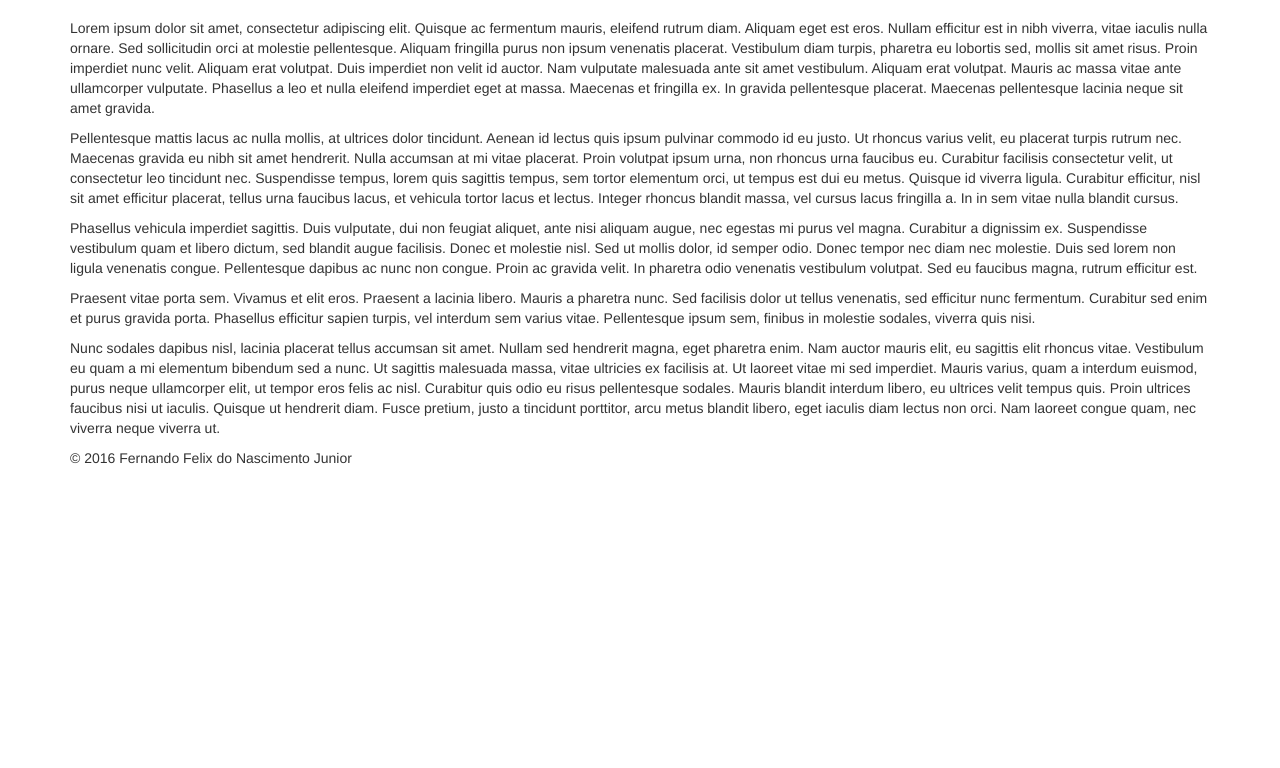
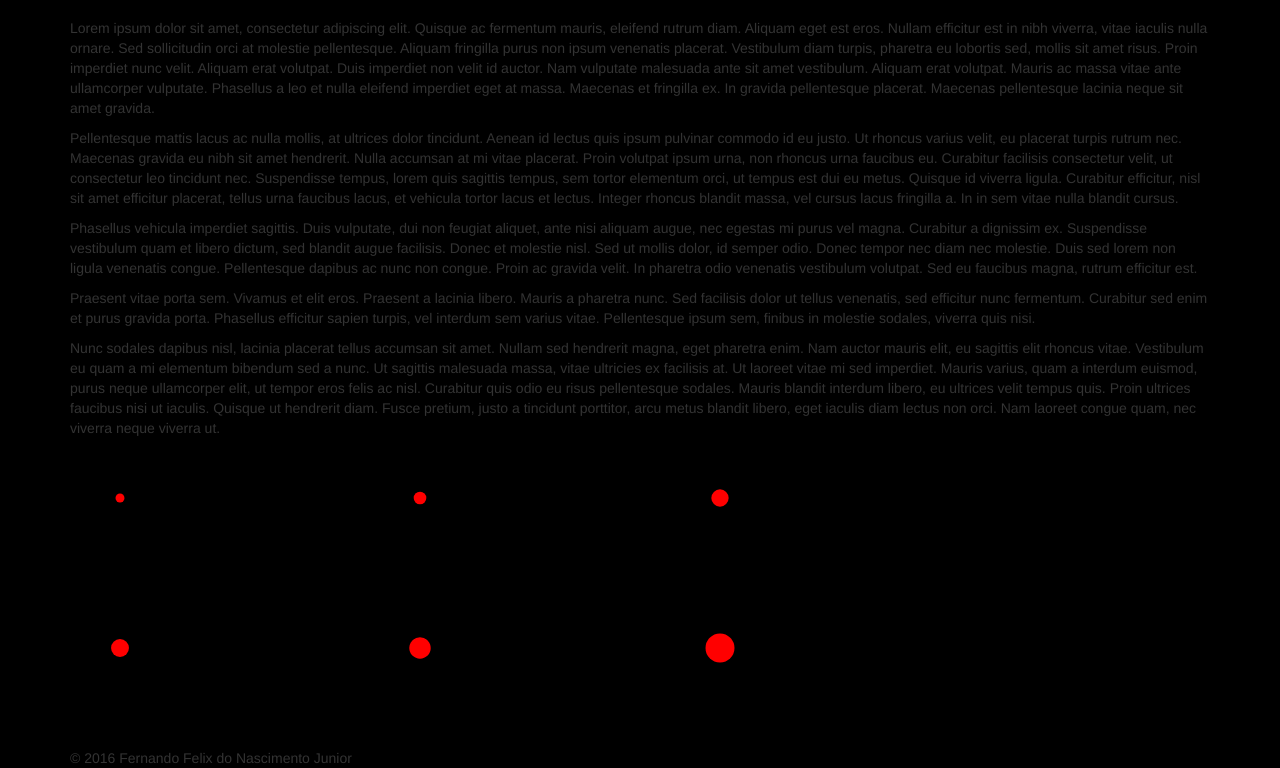
Before and after one commit to fernandojunior/d3-example, a plain HTML site: page index.html in a window 1280 px wide. Shown: the part 124-892 px from the top of the page. Before the commit the page ends 800 px from the top, so only its background shows below. Drawn offline with nearby package versions, Linux system fonts and the light colour scheme.

Commit message:
Transitions

```diff
--- a/index.html
+++ b/index.html
@@ -33,18 +33,16 @@
     </nav>
 
     <main>
-        <div class="container">
-            <div id="content">
-                <p>Lorem ipsum dolor sit amet, consectetur adipiscing elit. Quisque ac fermentum mauris, eleifend rutrum diam. Aliquam eget est eros. Nullam efficitur est in nibh viverra, vitae iaculis nulla ornare. Sed sollicitudin orci at molestie pellentesque. Aliquam fringilla purus non ipsum venenatis placerat. Vestibulum diam turpis, pharetra eu lobortis sed, mollis sit amet risus. Proin imperdiet nunc velit. Aliquam erat volutpat. Duis imperdiet non velit id auctor. Nam vulputate malesuada ante sit amet vestibulum. Aliquam erat volutpat. Mauris ac massa vitae ante ullamcorper vulputate. Phasellus a leo et nulla eleifend imperdiet eget at massa. Maecenas et fringilla ex. In gravida pellentesque placerat. Maecenas pellentesque lacinia neque sit amet gravida.</p>
+        <div class="container" id="content">
+            <p>Lorem ipsum dolor sit amet, consectetur adipiscing elit. Quisque ac fermentum mauris, eleifend rutrum diam. Aliquam eget est eros. Nullam efficitur est in nibh viverra, vitae iaculis nulla ornare. Sed sollicitudin orci at molestie pellentesque. Aliquam fringilla purus non ipsum venenatis placerat. Vestibulum diam turpis, pharetra eu lobortis sed, mollis sit amet risus. Proin imperdiet nunc velit. Aliquam erat volutpat. Duis imperdiet non velit id auctor. Nam vulputate malesuada ante sit amet vestibulum. Aliquam erat volutpat. Mauris ac massa vitae ante ullamcorper vulputate. Phasellus a leo et nulla eleifend imperdiet eget at massa. Maecenas et fringilla ex. In gravida pellentesque placerat. Maecenas pellentesque lacinia neque sit amet gravida.</p>
 
-                <p>Pellentesque mattis lacus ac nulla mollis, at ultrices dolor tincidunt. Aenean id lectus quis ipsum pulvinar commodo id eu justo. Ut rhoncus varius velit, eu placerat turpis rutrum nec. Maecenas gravida eu nibh sit amet hendrerit. Nulla accumsan at mi vitae placerat. Proin volutpat ipsum urna, non rhoncus urna faucibus eu. Curabitur facilisis consectetur velit, ut consectetur leo tincidunt nec. Suspendisse tempus, lorem quis sagittis tempus, sem tortor elementum orci, ut tempus est dui eu metus. Quisque id viverra ligula. Curabitur efficitur, nisl sit amet efficitur placerat, tellus urna faucibus lacus, et vehicula tortor lacus et lectus. Integer rhoncus blandit massa, vel cursus lacus fringilla a. In in sem vitae nulla blandit cursus.</p>
+            <p>Pellentesque mattis lacus ac nulla mollis, at ultrices dolor tincidunt. Aenean id lectus quis ipsum pulvinar commodo id eu justo. Ut rhoncus varius velit, eu placerat turpis rutrum nec. Maecenas gravida eu nibh sit amet hendrerit. Nulla accumsan at mi vitae placerat. Proin volutpat ipsum urna, non rhoncus urna faucibus eu. Curabitur facilisis consectetur velit, ut consectetur leo tincidunt nec. Suspendisse tempus, lorem quis sagittis tempus, sem tortor elementum orci, ut tempus est dui eu metus. Quisque id viverra ligula. Curabitur efficitur, nisl sit amet efficitur placerat, tellus urna faucibus lacus, et vehicula tortor lacus et lectus. Integer rhoncus blandit massa, vel cursus lacus fringilla a. In in sem vitae nulla blandit cursus.</p>
 
-                <p>Phasellus vehicula imperdiet sagittis. Duis vulputate, dui non feugiat aliquet, ante nisi aliquam augue, nec egestas mi purus vel magna. Curabitur a dignissim ex. Suspendisse vestibulum quam et libero dictum, sed blandit augue facilisis. Donec et molestie nisl. Sed ut mollis dolor, id semper odio. Donec tempor nec diam nec molestie. Duis sed lorem non ligula venenatis congue. Pellentesque dapibus ac nunc non congue. Proin ac gravida velit. In pharetra odio venenatis vestibulum volutpat. Sed eu faucibus magna, rutrum efficitur est.</p>
+            <p>Phasellus vehicula imperdiet sagittis. Duis vulputate, dui non feugiat aliquet, ante nisi aliquam augue, nec egestas mi purus vel magna. Curabitur a dignissim ex. Suspendisse vestibulum quam et libero dictum, sed blandit augue facilisis. Donec et molestie nisl. Sed ut mollis dolor, id semper odio. Donec tempor nec diam nec molestie. Duis sed lorem non ligula venenatis congue. Pellentesque dapibus ac nunc non congue. Proin ac gravida velit. In pharetra odio venenatis vestibulum volutpat. Sed eu faucibus magna, rutrum efficitur est.</p>
 
-                <p>Praesent vitae porta sem. Vivamus et elit eros. Praesent a lacinia libero. Mauris a pharetra nunc. Sed facilisis dolor ut tellus venenatis, sed efficitur nunc fermentum. Curabitur sed enim et purus gravida porta. Phasellus efficitur sapien turpis, vel interdum sem varius vitae. Pellentesque ipsum sem, finibus in molestie sodales, viverra quis nisi.</p>
+            <p>Praesent vitae porta sem. Vivamus et elit eros. Praesent a lacinia libero. Mauris a pharetra nunc. Sed facilisis dolor ut tellus venenatis, sed efficitur nunc fermentum. Curabitur sed enim et purus gravida porta. Phasellus efficitur sapien turpis, vel interdum sem varius vitae. Pellentesque ipsum sem, finibus in molestie sodales, viverra quis nisi.</p>
 
-                <p>Nunc sodales dapibus nisl, lacinia placerat tellus accumsan sit amet. Nullam sed hendrerit magna, eget pharetra enim. Nam auctor mauris elit, eu sagittis elit rhoncus vitae. Vestibulum eu quam a mi elementum bibendum sed a nunc. Ut sagittis malesuada massa, vitae ultricies ex facilisis at. Ut laoreet vitae mi sed imperdiet. Mauris varius, quam a interdum euismod, purus neque ullamcorper elit, ut tempor eros felis ac nisl. Curabitur quis odio eu risus pellentesque sodales. Mauris blandit interdum libero, eu ultrices velit tempus quis. Proin ultrices faucibus nisi ut iaculis. Quisque ut hendrerit diam. Fusce pretium, justo a tincidunt porttitor, arcu metus blandit libero, eget iaculis diam lectus non orci. Nam laoreet congue quam, nec viverra neque viverra ut.</p>
-            </div>
+            <p>Nunc sodales dapibus nisl, lacinia placerat tellus accumsan sit amet. Nullam sed hendrerit magna, eget pharetra enim. Nam auctor mauris elit, eu sagittis elit rhoncus vitae. Vestibulum eu quam a mi elementum bibendum sed a nunc. Ut sagittis malesuada massa, vitae ultricies ex facilisis at. Ut laoreet vitae mi sed imperdiet. Mauris varius, quam a interdum euismod, purus neque ullamcorper elit, ut tempor eros felis ac nisl. Curabitur quis odio eu risus pellentesque sodales. Mauris blandit interdum libero, eu ultrices velit tempus quis. Proin ultrices faucibus nisi ut iaculis. Quisque ut hendrerit diam. Fusce pretium, justo a tincidunt porttitor, arcu metus blandit libero, eget iaculis diam lectus non orci. Nam laoreet congue quam, nec viverra neque viverra ut.</p>
         </div>
     </main>
 
--- a/script.js
+++ b/script.js
@@ -1,3 +1,5 @@
+var data = [4, 8, 15, 16, 23, 42];
+
 // Selections
 var selections = function() {
   d3.selectAll("p").style("color", "white");
@@ -15,19 +17,19 @@ var dynamicProperties = function () {
   });
 
   d3.selectAll("p")
-      .data([4, 8, 15, 16, 23, 42])
+      .data(data)
       .style("font-size", function(d) { return d + "px"; });
 }
 
 // Enter and Exit
 var enterAndExit = function () {
-  d3.select("body main .container #content").selectAll("p")
-      .data([4, 8, 15, 16, 23, 42])
+  d3.select("#content").selectAll("p")
+      .data(data)
     .enter().append("p")
       .text(function(d) { return "I’m number " + d + "!"; });
 
   var p = d3.select("body").selectAll("p")
-      .data([4, 8, 15, 16, 23, 42])
+      .data(data)
       .text(function(d) { return d; });
 
   p.enter().append("p")
@@ -35,3 +37,28 @@ var enterAndExit = function () {
 
   p.exit().remove();
 }
+
+// Transitions
+var transitions = function () {
+    d3.select("#content").selectAll("circle")
+        .data(data).enter()
+        .append("svg")
+            .append("circle")
+                .attr("cx", 50)
+                .attr("cy", 50)
+                .attr("r", 50)
+                .attr("fill", "red");
+
+    d3.select("body")
+        .transition()
+        .duration(3000)
+        .style("background-color", "black");
+
+    d3.selectAll("circle")
+        .transition()
+        .duration(3000)
+        .delay(function(d, i) { return i * 100; })
+        .attr("r", function(d, i) { return Math.sqrt(d * 5); });
+}
+
+transitions();
```
